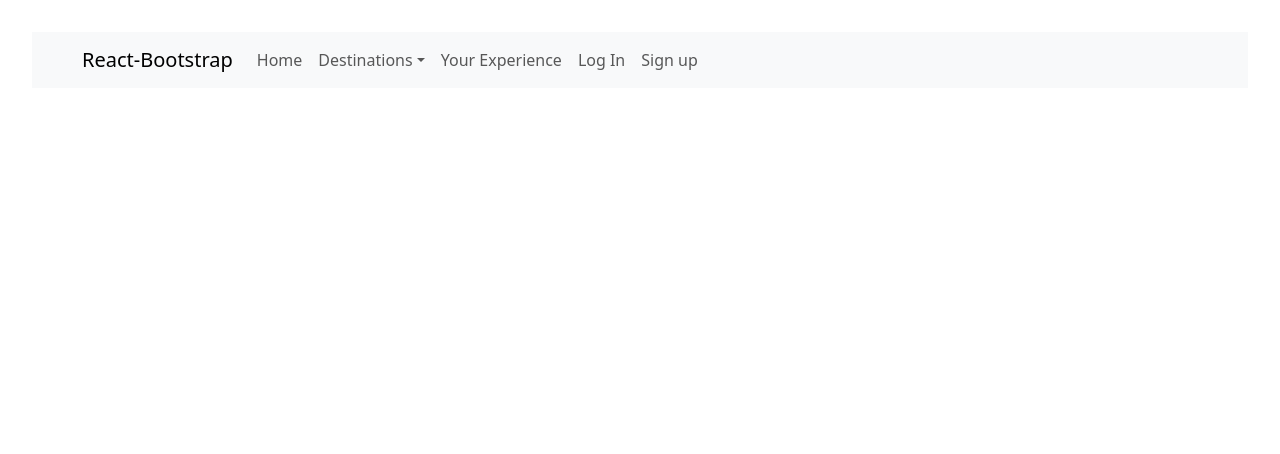
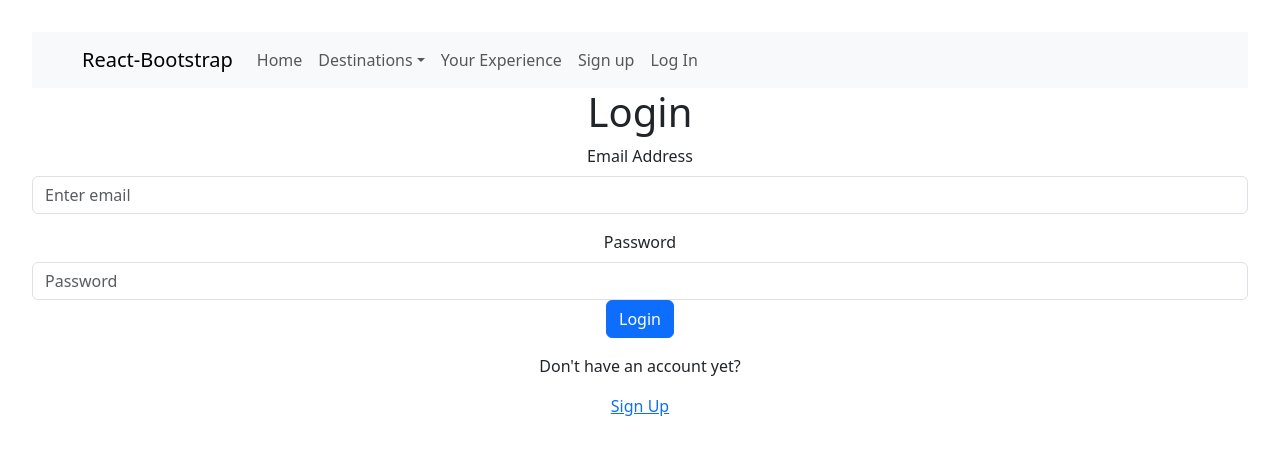
Before and after one commit to VeronicaVez/mavetravels-client, a React (Vite) app: page /api/auth/login in a window 1280 px wide. Shown: the top 454 px of the page. Built offline with nearby package versions, Linux system fonts and the light colour scheme.

Commit message:
login ok

```diff
--- a/src/Routes/AppRoutes.jsx
+++ b/src/Routes/AppRoutes.jsx
@@ -4,6 +4,7 @@ import React from "react"
 import HomePage from "../pages/HomePage/HomePage"
 import DestinationsPage from "../pages/DestinationsPage/DestinationsPage"
 import ThemesPage from "../pages/ThemesPage/ThemesPage"
+import LogInPage from "../pages/LogInPage/LogInPage"
 
 const AppRoutes = () => {
 
@@ -17,10 +18,10 @@ const AppRoutes = () => {
             <Route path="/themes" element={<ThemesPage />} />
             {/* <Route path="/reviews" element={<ReviewsPage />} />
 
-            <Route path="/signup" element={<SignUpPage />} />
-            <Route path="/login" element={<LogInPage />} />
+            <Route path="/signup" element={<SignUpPage />} /> */}
+            <Route path="/api/auth/login" element={<LogInPage />} />
 
-            <Route path="/profile" element={<UserProfilePage />} />
+            {/* <Route path="/profile" element={<UserProfilePage />} />
             <Route path="/admin-profile" element={<AdminProfilePage />} />
 
             <Route path="*" element={<NotFoundPage />} /> */}
--- /dev/null
+++ b/src/components/LoginForm/LogInForm.jsx
@@ -0,0 +1,83 @@
+import React from 'react'
+import { useContext, useState } from "react";
+import axios from "axios";
+import { Link, useNavigate } from "react-router-dom";
+import { AuthContext } from "./../../context/auth.context.jsx";
+import {Button, Form} from "react-bootstrap"
+
+const API_URL = "http://localhost:5005";
+
+function LoginForm({handleCloseChat}) {
+
+        const [loginData, setLogin] = useState({
+        email: "",
+        password: ""
+    })
+
+
+    const { storeToken, authenticateUser } = useContext(AuthContext)
+    const [errorMessage, setErrorMessage] = useState(undefined);
+
+    const navigate = useNavigate();
+
+    const handleInputChange = (e) =>{
+    const {value, name} = e.target
+    setLogin((prevLogin)=>({
+        ...prevLogin, [name]: value
+    }))
+    }
+
+    const handleLoginSubmit = (e) => {
+
+        e.preventDefault();
+
+        const {email, password} = loginData
+        const reqBody = {email, password}
+
+        axios
+            .post(`${API_URL}/api/auth/login`, reqBody)
+            .then((response) => {
+                storeToken(response.data.authToken)
+                authenticateUser()
+            })
+            .then(() => {
+                navigate('/')
+                handleCloseChat()
+            })
+            .catch((error) => {
+                setErrorMessage("It seems there is an error in your request, try again.");
+            })
+    }
+
+
+    return (
+        <div className="LoginPage">
+            <h1>Login</h1>
+    <Form onSubmit={handleLoginSubmit}>
+        <Form.Group className="mb-3" controlId="email">
+        <Form.Label>Email Address</Form.Label>
+        <Form.Control
+            type="email"
+            placeholder="Enter email"
+            name="email"
+            onChange={handleInputChange} />
+        </Form.Group>
+        <Form.Group className="mb-3" controlId="password">
+        <Form.Label>Password</Form.Label>
+        <Form.Control
+            type="password"
+            placeholder="Password"
+            name="password"
+            onChange={handleInputChange}/>
+        <Button type="submit">Login</Button>
+        </Form.Group>
+    </Form>
+
+            {errorMessage && <p className="error-message">{errorMessage}</p>}
+            <p>Don't have an account yet?</p>
+            <Link to={"/signup"}> Sign Up</Link>
+        </div>
+    )
+}
+
+export default LoginForm;
--- a/src/components/NavBar/NavBar.jsx
+++ b/src/components/NavBar/NavBar.jsx
@@ -29,8 +29,8 @@ function NavBar() {
               </NavDropdown>
             </NavDropdown>
             <Nav.Link href="/reviews">Your Experience</Nav.Link>
-            <Nav.Link href="/login">Log In</Nav.Link>
             <Nav.Link href="/signup">Sign up</Nav.Link>
+            <Nav.Link href="/api/auth/login">Log In</Nav.Link>
           </Nav>
         </Navbar.Collapse>
       </Container>
--- /dev/null
+++ b/src/context/auth.context.jsx
@@ -0,0 +1,58 @@
+import React, { useState, useEffect } from "react";
+import axios from 'axios'
+
+const AuthContext = React.createContext();
+
+const API_URL = 'http://localhost:5005'
+
+function AuthProviderWrapper(props) {
+
+    useEffect(() => authenticateUser(), [])
+
+    const [user, setUser] = useState(null);
+    const [isLoggedIn, setIsLoggedIn] = useState(false);
+
+    const storeToken = tokenValue => {
+        localStorage.setItem('authToken', tokenValue)
+    }
+
+    const authenticateUser = () => {
+
+        const storedToken = localStorage.getItem('authToken');
+
+        console.log('estamos en el contexto', storedToken)
+
+        if (storedToken) {
+
+            axios
+                .get(`${API_URL}/api/auth/verify`, {
+                    headers: { Authorization: `Bearer ${storedToken}` }
+                })
+                .then((response) => {
+                    const { userInfo } = response.data;
+                    setIsLoggedIn(true);
+                    setUser(userInfo);
+                })
+                .catch((error) => {
+                    setIsLoggedIn(false);
+                    setUser(null);
+                })
+        } else {
+            logout()
+        }
+    }
+
+    const logout = () => {
+        setUser(null)
+        setIsLoggedIn(false)
+        localStorage.removeItem('authToken')
+    }
+
+    return (
+        <AuthContext.Provider value={{ user, isLoggedIn, storeToken, authenticateUser, logout }}>
+            {props.children}
+        </AuthContext.Provider>
+    )
+}
+
+export { AuthProviderWrapper, AuthContext };
--- a/src/main.jsx
+++ b/src/main.jsx
@@ -2,12 +2,15 @@ import React from 'react'
 import ReactDOM from 'react-dom/client'
 import App from './App.jsx'
 import { BrowserRouter as Router } from "react-router-dom"
+import { AuthProviderWrapper } from "./context/auth.context.jsx"
 
 
 ReactDOM.createRoot(document.getElementById('root')).render(
   <React.StrictMode>
+    <AuthProviderWrapper>
     <Router>
       <App />
     </Router>
+    </AuthProviderWrapper>
   </React.StrictMode>,
 )
--- /dev/null
+++ b/src/pages/LogInPage/LogInPage.jsx
@@ -0,0 +1,10 @@
+import React from "react"
+import LogInForm from "./../../components/LoginForm/LogInForm"
+
+const LogInPage = () =>{
+    return(
+        <LogInForm/>
+    )
+}
+
+export default LogInPage
```
